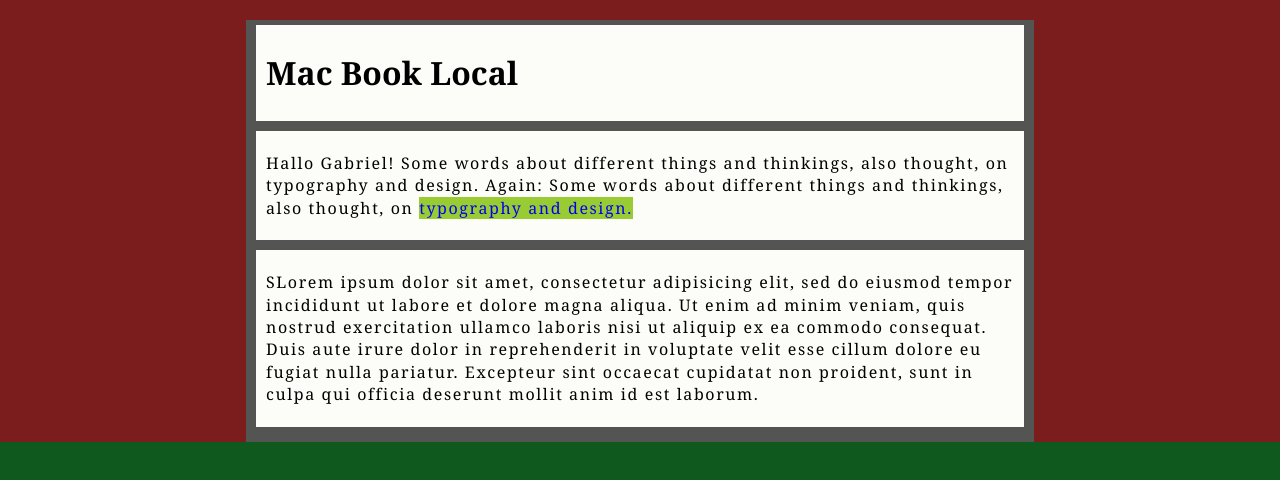
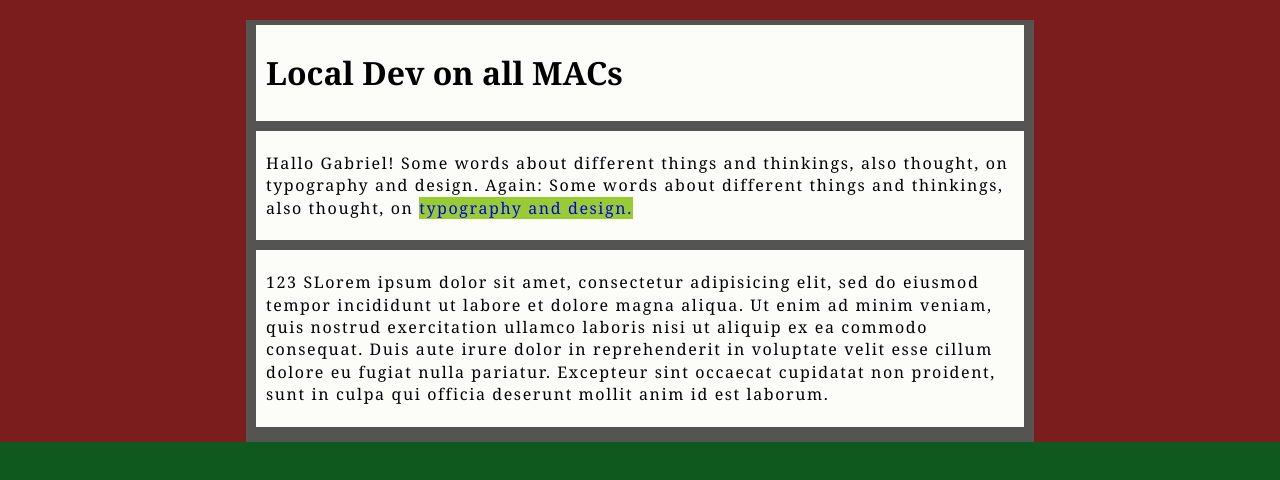
Before and after one commit to isar21/From-MacBook-Pro, a plain HTML site: page index.html in a window 1280 px wide. Drawn offline with Linux system fonts and the light colour scheme.

Commit message:
h1 and some p

```diff
--- a/index.html
+++ b/index.html
@@ -12,7 +12,7 @@
  <div class="wrapper">
  	<div class="main">
  	 <div class="textbg">
-    	<h1>Mac Book Local</h1>
+    	<h1>Local Dev on all MACs</h1>
 
  	</div>
  	<div class="textbg">
@@ -20,7 +20,7 @@
 	    	</p>
 	    	</div>
 	   <div class="textbg">
-	    	<p>SLorem ipsum dolor sit amet, consectetur adipisicing elit, sed do eiusmod tempor incididunt ut labore et dolore magna aliqua. Ut enim ad minim veniam, quis nostrud exercitation ullamco laboris nisi ut aliquip ex ea commodo consequat. Duis aute irure dolor in reprehenderit in voluptate velit esse cillum dolore eu fugiat nulla pariatur. Excepteur sint occaecat cupidatat non proident, sunt in culpa qui officia deserunt mollit anim id est laborum.	    	</p>
+	    	<p> 123 SLorem ipsum dolor sit amet, consectetur adipisicing elit, sed do eiusmod tempor incididunt ut labore et dolore magna aliqua. Ut enim ad minim veniam, quis nostrud exercitation ullamco laboris nisi ut aliquip ex ea commodo consequat. Duis aute irure dolor in reprehenderit in voluptate velit esse cillum dolore eu fugiat nulla pariatur. Excepteur sint occaecat cupidatat non proident, sunt in culpa qui officia deserunt mollit anim id est laborum.	    	</p>
 
 	   </div>
     </div>
```
